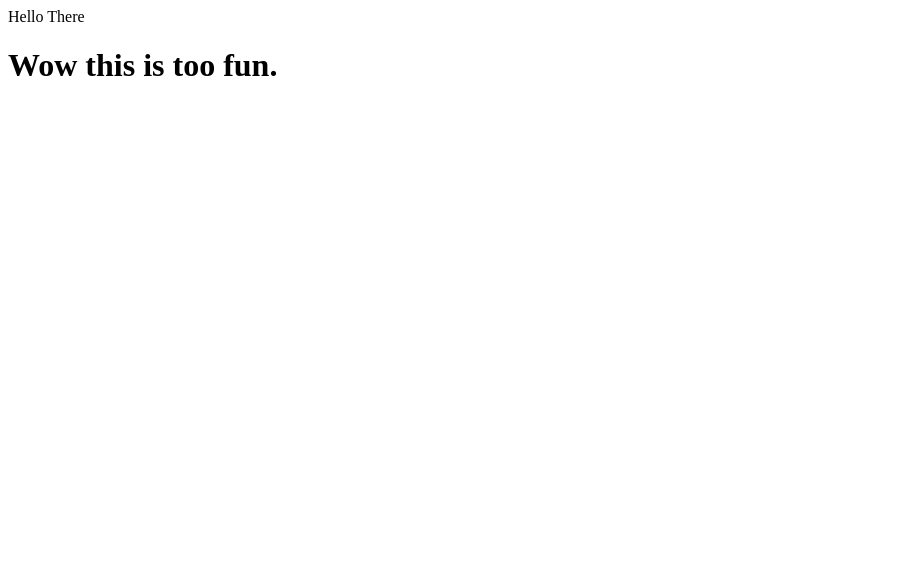
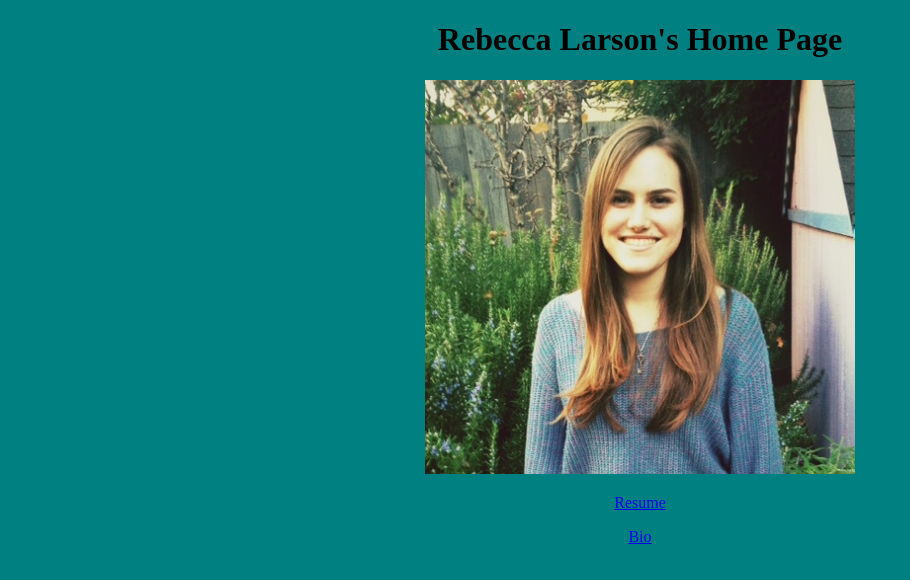
Before and after one commit to rlrlarson/rlrlarson.github.io, a plain HTML site: page index.html in a window 1280 px wide. Shown: the whole page, without its empty margins (0-910 px from the left). Drawn offline with Linux system fonts and the light colour scheme.

Commit message:
updated index for better formatting

```diff
--- a/index.html
+++ b/index.html
@@ -1,4 +1,20 @@
-<!File for COMP 20 Assignment 1>
-<title> Hi </title>
-<header> Hello There </header>
-<h1> Wow this is too fun. </h1>
+<!doctype html>
+<html>
+<head>
+
+	<meta charset="UTF-8">
+	<title> Rebecca Larson </title>
+	<link rel="stylesheet" href="stylesheet.css" >
+
+</head>
+
+<body>
+
+	<h1> Rebecca Larson's Home Page </h1>
+	<p><img hr height=34% hr width=34% src="PicRebeccaforCOMP20Assignment1.jpeg" alt="Rebecca Larson" /></p>
+	<p><a href="resume.html">Resume</a></p>
+	<p><a href="bio.html">Bio</a></p>
+
+</body>
+
+</html>
```
